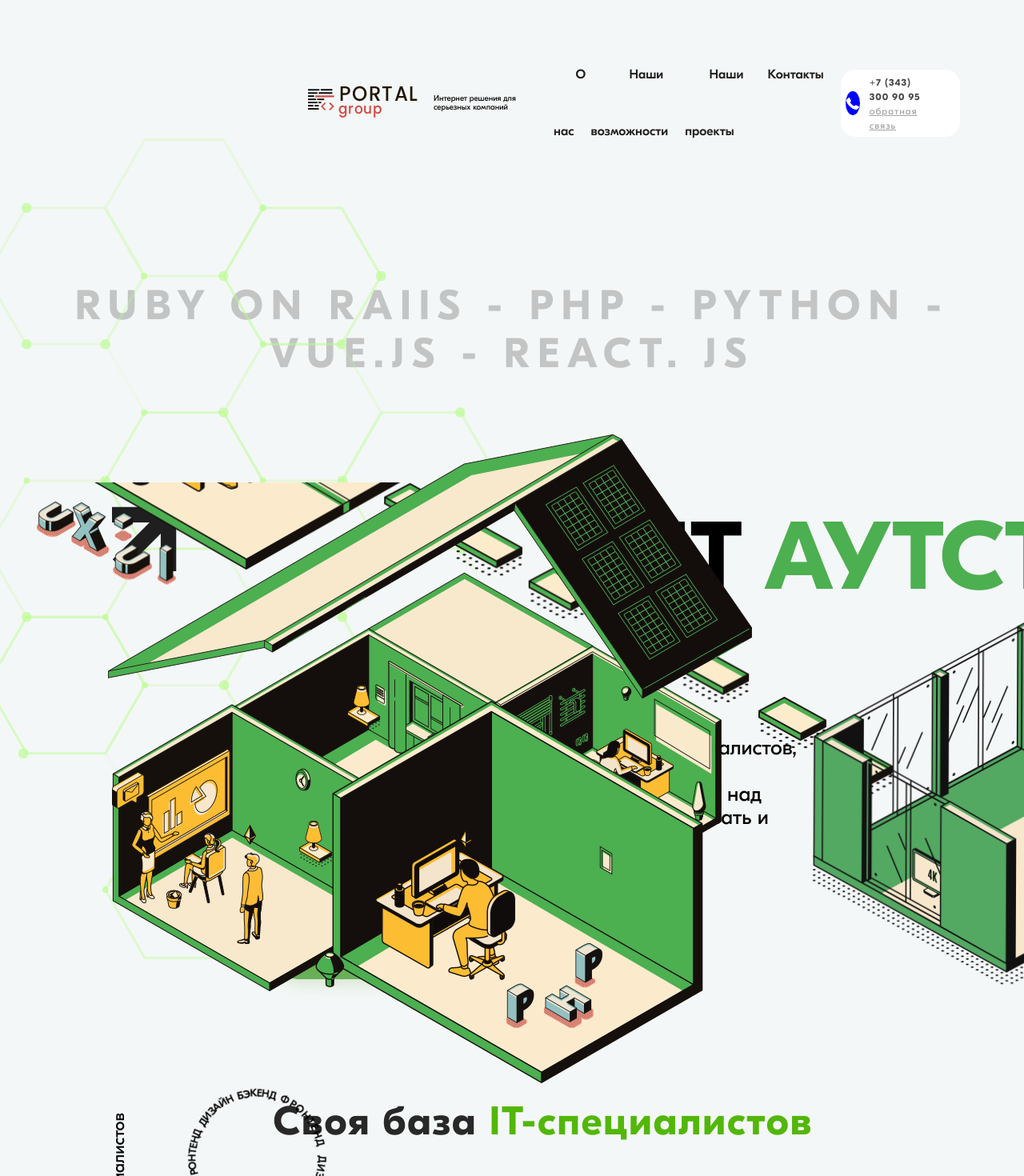
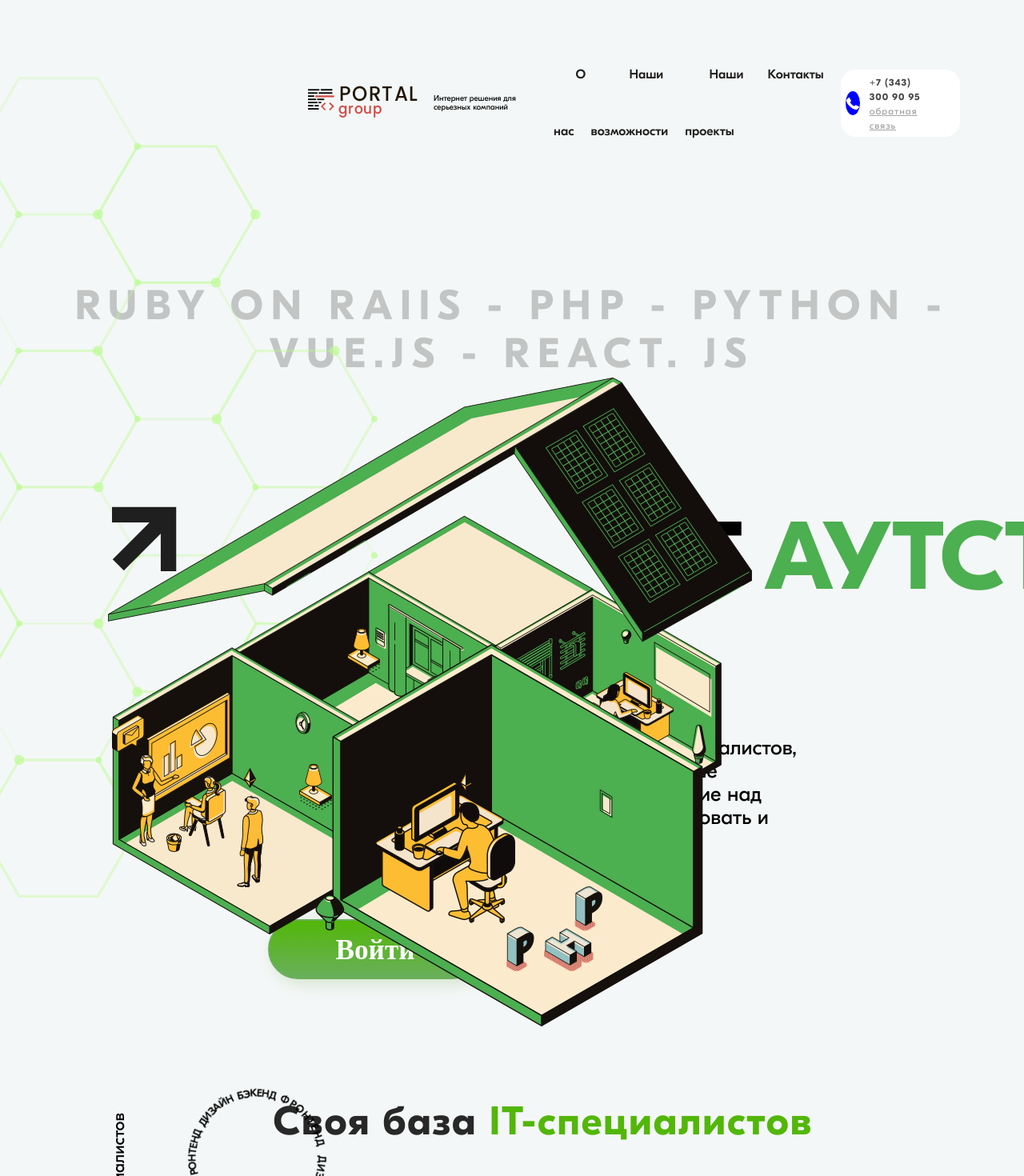
Before and after one commit to apuc/-outstaffing_land, a Vue app: page / in a window 1280 px wide. Shown: the top 1470 px of the page at 80% size. Built offline with nearby package versions, Linux system fonts and the light colour scheme.

Commit message:
fix(Outstaffing): позиционирование блоков

```diff
--- a/src/components/outstaffing/Outstaffing.vue
+++ b/src/components/outstaffing/Outstaffing.vue
@@ -55,7 +55,6 @@ export default {
 <style scoped>
 .outstaffing {
   background-color: #f4f7f7;
-  position: relative;
   padding-top: 95px;
 }
 
@@ -65,7 +64,7 @@ export default {
 
 .container-absolute-outstaffing {
   position: absolute;
-  top: 285px;
+  top: 472px;
   left: 135px;
   z-index: 10;
 }
@@ -166,13 +165,14 @@ button:hover {
 
 img.background-circle {
   position: absolute;
-  left: -20px;
-  top: -85px;
+  left: -177px;
+  top: 96px;
+  z-index: 0;
 }
 
 .background-img {
   position: absolute;
-  top: 30px;
+  top: 1458px;
   left: 45px;
   z-index: 1;
 }
```
